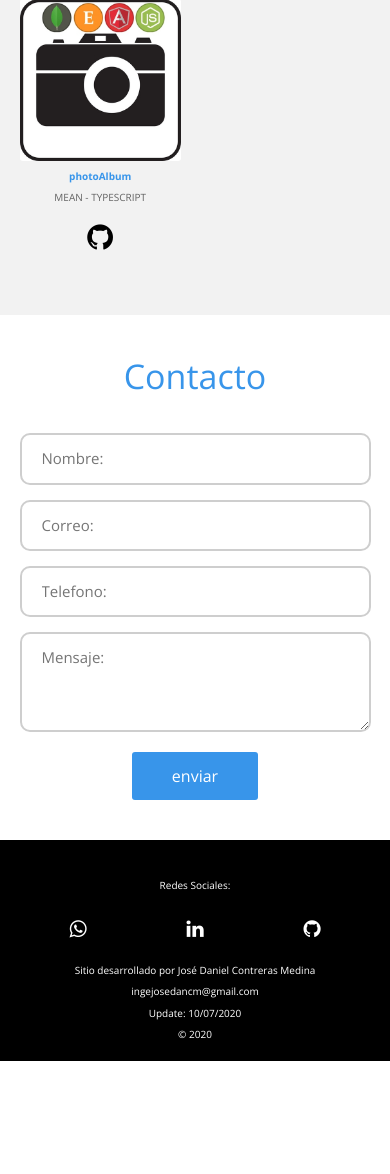
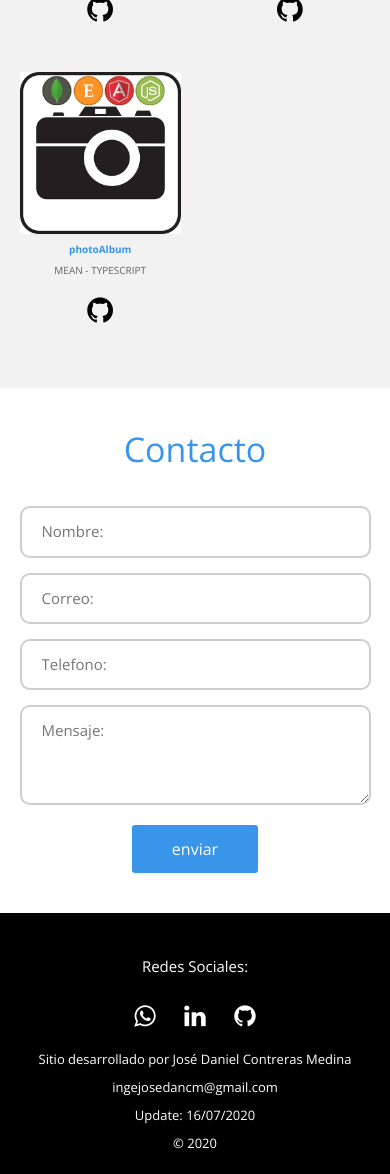
Before and after one commit to joseDanCM1995A/portafolio, a PHP site: page / in a window 390 px wide; the page is wider, and only the part inside the window is pictured. Shown: the part 3869-5043 px from the top of that part. Before the commit the page ends 4930 px from the top of that part, so only its background shows below. Run offline with PHP 8.4, Linux system fonts and the light colour scheme; some libraries are stand-ins or nearby versions.

Commit message:
updating styles in RWD (footer), and adding new functionality: downloading cv from page(acerda de section)

```diff
--- a/css/estilos.css
+++ b/css/estilos.css
@@ -303,14 +334,62 @@ footer .redessociales {
     background: black;
     padding-top: 20px;
     padding-bottom: 15px;
+    display: flex;
+    flex-direction: row;
+    justify-content: center;
+    align-content: center;
 }
 
 footer .redessociales .contenedor {
     display: flex;
     justify-content: center;
+    flex-direction: column;
 }
 
-footer .redessociales a {
+footer .redessociales .boxSocial1 {
+    text-align: center;
+    display: flex;
+    flex-direction: column;
+    margin-right: 0 70px;
+    padding: 0 50px;
+}
+
+footer .redessociales .boxSocial1 p {
+    color: white;
+}
+
+footer .redessociales .boxSocial1 .rs {
+    display: flex;
+    flex-direction: row;
+}
+
+footer .redessociales .boxSocial1 .rs a {
+    border-radius: 10px;
+    font-size: 25px;
+    text-align: center;
+    width: 50px;
+    padding: 10px;
+    margin: 0;
+}
+
+footer .redessociales .boxSocial1 .rs a {
+    color: white;
+}
+
+footer .redessociales .boxSocial2 {
+    border-left: 1px solid white;
+    margin-left: 80px;
+    padding: 0 50px;
+    text-align: center;
+}
+
+footer .redessociales .boxSocial2 p {
+    font-size: 15px;
+    color: #fff;
+}
+
+
+/* footer .redessociales a {
     color: #fff;
     text-align: center;
     width: 100px;
@@ -370,6 +434,12 @@ footer .redessociales .whats:hover {
     footer .redessociales {
         padding-top: 30px;
         padding-bottom: 10px;
+    }
+    footer .redessociales .boxSocial1 {
+        padding-left: 110px;
+    }
+    footer .redessociales .boxSocial2 {
+        margin-left: 80px;
     }
 }
 
@@ -402,6 +472,22 @@ footer .redessociales .whats:hover {
     footer .redessociales {
         padding-top: 30px;
         padding-bottom: 10px;
+        flex-direction: column;
+    }
+    footer .redessociales .boxSocial1 {
+        text-align: center;
+        margin-right: 0;
+        padding: 0;
+    }
+    footer .redessociales .boxSocial1 .rs {
+        justify-content: center;
+        align-content: center;
+    }
+    footer .redessociales .boxSocial2 {
+        border-left: 0;
+        margin-left: 0;
+        padding: 0;
+        text-align: center;
     }
     header .menu a {
         font-size: 12px;
@@ -450,6 +539,10 @@ footer .redessociales .whats:hover {
     footer .redessociales {
         padding-top: 30px;
         padding-bottom: 10px;
+        flex-direction: column;
+    }
+    footer .redessociales .boxSocial2 p {
+        font-size: 13px;
     }
     header .menu a {
         font-size: 12px;
@@ -465,7 +558,7 @@ footer .redessociales .whats:hover {
         font-size: 10px;
     }
     footer .redessociales p {
-        font-size: 10px;
+        font-size: 15px;
     }
     footer .redessociales a {
         font-size: 20px;
--- a/index.html
+++ b/index.html
@@ -61,10 +61,15 @@
                             Desarrolador web trainning en REVIMEX, Santa fé, CDMX.
                         </li>
                         <li>
-                            Participación como aplicador exámenes en media superior y superior (EXANI I- EXANI II)
+                            Participación como aplicador exámenes en media superior y superior (EXANI I- EXANI II).
                         </li>
                     </ul>
                     </p>
+                    <div class="cv">
+                        <h5>Descargar mi CV en formato pdf.</h5>
+                        <!-- mandando a llamar el archivo pasándole el archivo con el nombre -->
+                        <a class="refCv" href="download.php?file=CV_JDCM_2020.pdf"><i class="fa fa-download"></i></a>
+                    </div>
                 </div>
             </div>
         </section>
@@ -471,16 +476,20 @@
         </section>
 
         <section class="redessociales">
+            <div class="boxSocial1">
                 <p>Redes Sociales:</p>
-            <div class="contenedor">
+                <div class="rs">
                     <a href="https://wa.me/5217225949634?text=Me%20gustaria%20ponerme%20en%20contacto%20con%20usted" class="whats" target="_blank"><i class="fa fa-whatsapp" aria-hidden="true"></i></a>
                     <a href="https://www.linkedin.com/in/jos%C3%A9-contreras-28013b192/" class="lnk"><i class="fa fa-linkedin" aria-hidden="true"></i></a>
                     <a href="https://github.com/joseDanCM1995A" class="githubb"><i class="fa fa-github" aria-hidden="true"></i></a>
                 </div>
+            </div>
+            <div class="boxSocial2">
                 <p>Sitio desarrollado por José Daniel Contreras Medina </p>
                 <p>ingejosedancm@gmail.com</p>
-            <p>Update: 10/07/2020</p>
+                <p>Update: 16/07/2020</p>
                 <p> &copy; 2020 </p>
+            </div>
         </section>
     </footer>
     <script src="./js/particles.js "></script>
--- a/js/particulas.js
+++ b/js/particulas.js
@@ -27,7 +27,7 @@ particlesJS({
             }
         },
         "opacity": {
-            "value": 0.5,
+            "value": .2,
             "random": true,
             "anim": {
                 "enable": false,
@@ -55,7 +55,7 @@ particlesJS({
         },
         "move": {
             "enable": true,
-            "speed": 10,
+            "speed": 5,
             "direction": "none",
             "random": false,
             "straight": false,
```
Also changed, not shown: other parts of css/estilos.css (+36 -17 lines), download.php (added, +23 -0 lines), 1 other file. Lines whose indentation alone changed are shown as unchanged.
